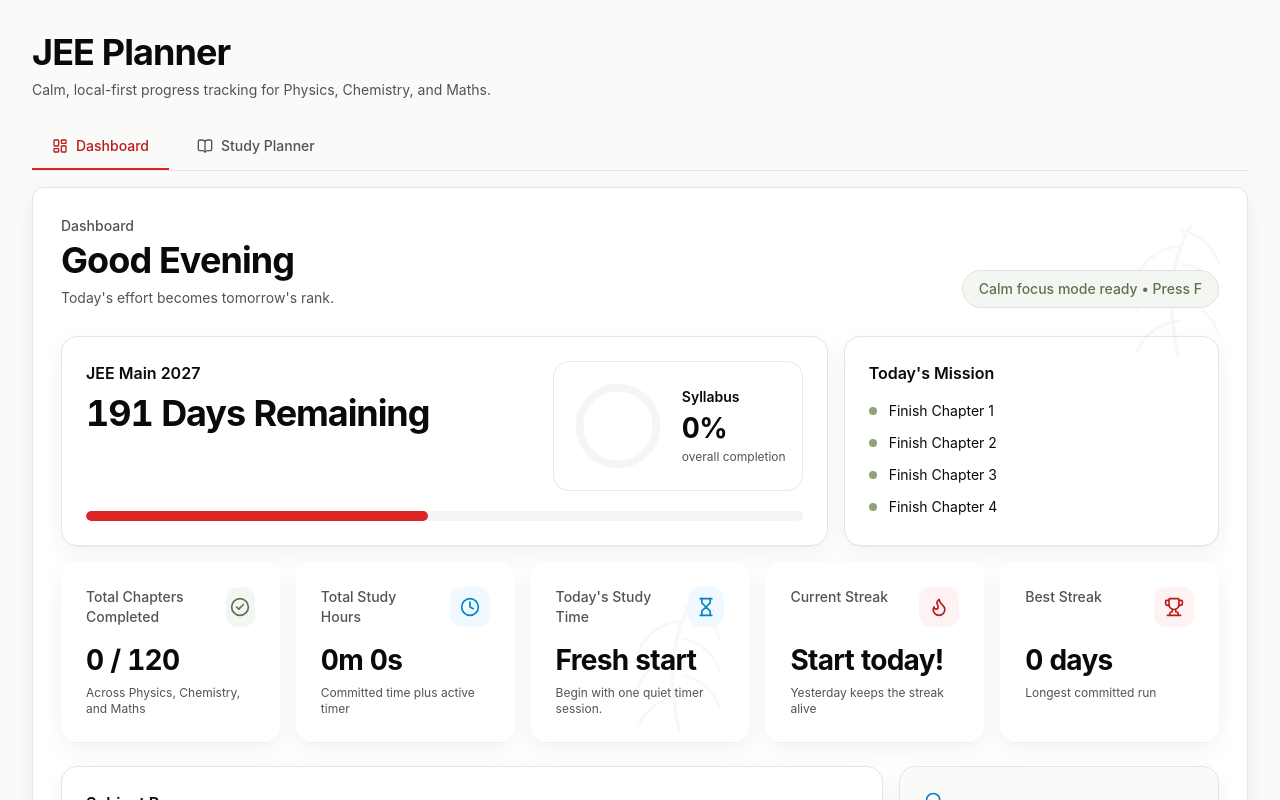
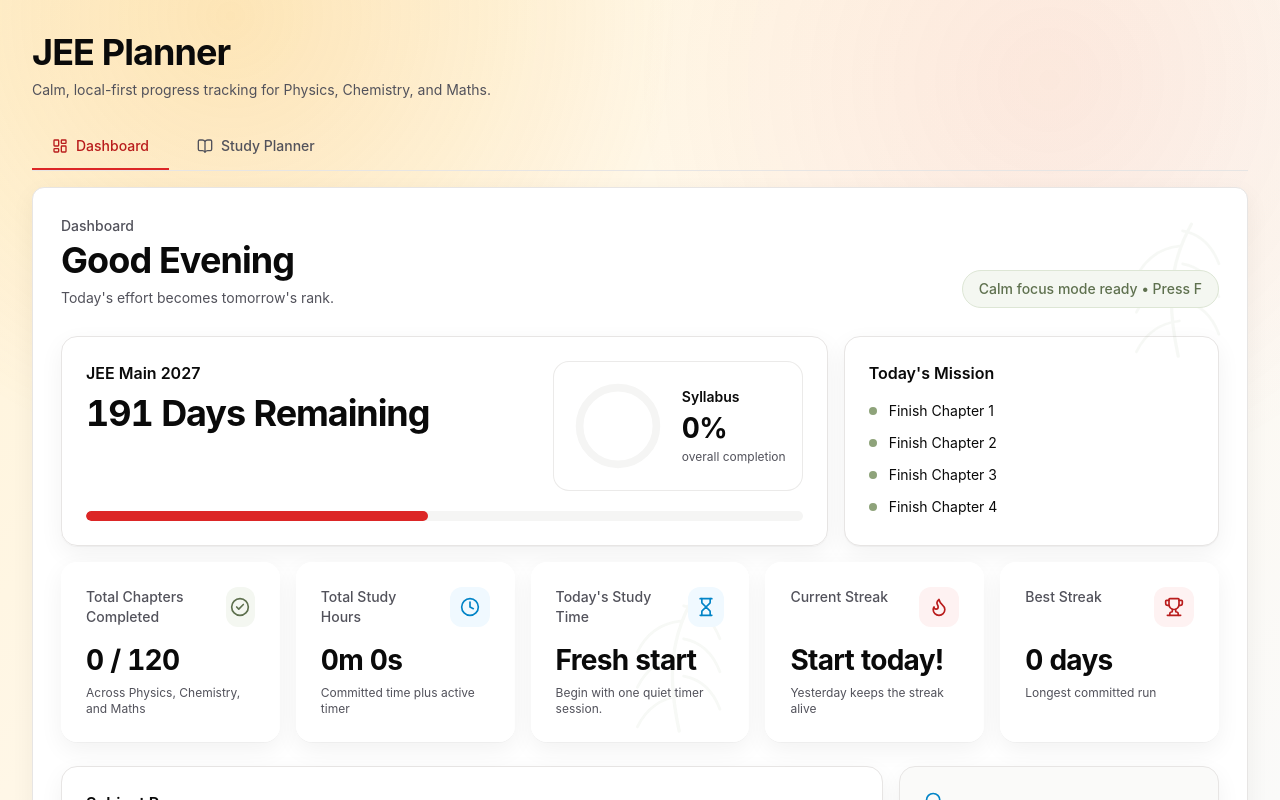
Before and after one commit to focused-asshu/jee-planner, a React (Vite) app: page / in a window 1280 px wide. Shown: the top 800 px of the page. Built offline with nearby package versions, Linux system fonts and the light colour scheme.

Commit message:
Add time-aware backgrounds and shortcut help

```diff
--- a/src/App.jsx
+++ b/src/App.jsx
@@ -8,6 +8,34 @@
 import { defaultChapters, subjectLabels } from './data/chapters';
 import { useTimer } from './hooks/useTimer';
 import { getCompletionStats } from './lib/stats';
+
+
+const getTimeOfDayTheme = (date = new Date()) => {
+  const hour = date.getHours();
+
+  if (hour >= 5 && hour < 11) {
+    return 'morning';
+  }
+
+  if (hour >= 11 && hour < 17) {
+    return 'afternoon';
+  }
+
+  if (hour >= 17 && hour < 20) {
+    return 'evening';
+  }
+
+  return 'night';
+};
+
+const shortcutRows = [
+  ['F', 'Focus Mode'],
+  ['Ctrl/Cmd + K', 'Search Chapters'],
+  ['D', 'Dashboard'],
+  ['S', 'Study Planner'],
+  ['?', 'Show Shortcuts'],
+  ['Esc', 'Close'],
+];
 
 export default function App() {
   const [activeView, setActiveView] = useState('dashboard');
@@ -24,7 +52,9 @@
   const [highlightedChapterId, setHighlightedChapterId] = useState(null);
   const [isFocusMode, setIsFocusMode] = useState(false);
   const [showShortcutHelp, setShowShortcutHelp] = useState(false);
+  const [timeOfDayTheme, setTimeOfDayTheme] = useState(() => getTimeOfDayTheme());
   const searchInputRef = useRef(null);
+  const shortcutCloseButtonRef = useRef(null);
 
   const activeChapters = defaultChapters[activeSubject];
   const activeProgress = plannerData.subjects[activeSubject];
@@ -86,6 +116,20 @@
   };
 
   useEffect(() => {
+    const updateTheme = () => setTimeOfDayTheme(getTimeOfDayTheme());
+    updateTheme();
+    const themeIntervalId = window.setInterval(updateTheme, 60 * 1000);
+
+    return () => window.clearInterval(themeIntervalId);
+  }, []);
+
+  useEffect(() => {
+    if (showShortcutHelp) {
+      window.setTimeout(() => shortcutCloseButtonRef.current?.focus(), 0);
+    }
+  }, [showShortcutHelp]);
+
+  useEffect(() => {
     const isTypingTarget = (target) => ['INPUT', 'TEXTAREA', 'SELECT'].includes(target?.tagName) || target?.isContentEditable;
     const handleKeyDown = (event) => {
       if (event.key === 'Escape') {
@@ -105,9 +149,18 @@
         setShowShortcutHelp(true);
         return;
       }
-      if (event.key.toLowerCase() === 'f') setIsFocusMode(true);
-      if (event.key.toLowerCase() === 'd') setActiveView('dashboard');
-      if (event.key.toLowerCase() === 's') setActiveView('study');
+      if (event.key.toLowerCase() === 'f') {
+        event.preventDefault();
+        setIsFocusMode((current) => !current);
+      }
+      if (event.key.toLowerCase() === 'd') {
+        event.preventDefault();
+        setActiveView('dashboard');
+      }
+      if (event.key.toLowerCase() === 's') {
+        event.preventDefault();
+        setActiveView('study');
+      }
     };
     window.addEventListener('keydown', handleKeyDown);
     return () => window.removeEventListener('keydown', handleKeyDown);
@@ -136,9 +189,11 @@
     }, 1600);
   };
 
+  const appThemeClass = `app-shell app-theme-${timeOfDayTheme}`;
+
   if (isFocusMode) {
     return (
-      <main className="min-h-screen bg-canvas text-ink">
+      <main className={`${appThemeClass} min-h-screen text-ink`}>
         <div className="flex min-h-screen items-center justify-center px-8">
           <section className="relative w-full max-w-2xl overflow-hidden rounded-3xl border border-border bg-paper p-10 text-center shadow-card">
             <div className="botanical-left" aria-hidden="true" />
@@ -167,7 +222,7 @@
   }
 
   return (
-    <main className="min-h-screen bg-canvas px-8 py-8 text-ink">
+    <main className={`${appThemeClass} min-h-screen px-8 py-8 text-ink`}>
       <section className="mx-auto max-w-7xl">
         <div className="mb-6">
           <h1 className="text-3xl font-bold tracking-tight text-ink">JEE Planner</h1>
@@ -242,10 +297,33 @@
         </div>
       </section>
       {showShortcutHelp ? (
-        <div className="fixed inset-0 z-[60] flex items-center justify-center bg-ink/20 px-4 backdrop-blur-sm" role="dialog" aria-modal="true">
-          <div className="w-full max-w-sm rounded-2xl border border-border bg-paper p-6 shadow-card">
-            <div className="flex items-center justify-between"><h2 className="text-lg font-semibold text-ink">Keyboard shortcuts</h2><button type="button" onClick={() => setShowShortcutHelp(false)} className="rounded-lg p-2 text-ink-muted hover:bg-sky-50 focus-visible:outline-none focus-visible:ring-2 focus-visible:ring-sky-600"><X className="h-4 w-4" /></button></div>
-            <dl className="mt-5 space-y-3 text-sm"><div className="flex justify-between"><dt>Focus Mode</dt><dd className="font-semibold">F</dd></div><div className="flex justify-between"><dt>Search</dt><dd className="font-semibold">Ctrl K</dd></div><div className="flex justify-between"><dt>Dashboard</dt><dd className="font-semibold">D</dd></div><div className="flex justify-between"><dt>Study Planner</dt><dd className="font-semibold">S</dd></div><div className="flex justify-between"><dt>Close</dt><dd className="font-semibold">ESC</dd></div></dl>
+        <div
+          className="fixed inset-0 z-[60] flex items-center justify-center bg-ink/20 px-4 backdrop-blur-sm"
+          role="dialog"
+          aria-modal="true"
+          aria-labelledby="shortcut-help-title"
+        >
+          <div className="w-full max-w-md rounded-2xl border border-white/70 bg-white/80 p-6 shadow-card backdrop-blur-md">
+            <div className="flex items-center justify-between gap-4">
+              <h2 id="shortcut-help-title" className="text-lg font-semibold text-ink">Keyboard shortcuts</h2>
+              <button
+                type="button"
+                ref={shortcutCloseButtonRef}
+                onClick={() => setShowShortcutHelp(false)}
+                className="inline-flex min-h-10 min-w-10 items-center justify-center rounded-lg text-ink-muted transition hover:bg-sky-50 hover:text-ink focus-visible:outline-none focus-visible:ring-2 focus-visible:ring-sky-600 focus-visible:ring-offset-2"
+                aria-label="Close keyboard shortcuts"
+              >
+                <X className="h-4 w-4" aria-hidden="true" />
+              </button>
+            </div>
+            <dl className="mt-5 space-y-3 text-sm">
+              {shortcutRows.map(([keyLabel, description]) => (
+                <div key={keyLabel} className="flex items-center justify-between gap-5 rounded-xl border border-border/70 bg-paper/70 px-3 py-2">
+                  <dt className="text-ink-muted">{description}</dt>
+                  <dd className="rounded-lg border border-border bg-canvas px-2.5 py-1 font-semibold text-ink shadow-sm">{keyLabel}</dd>
+                </div>
+              ))}
+            </dl>
           </div>
         </div>
       ) : null}
--- a/src/index.css
+++ b/src/index.css
@@ -15,12 +15,48 @@
 body {
   margin: 0;
   min-width: 1024px;
-  background:
+  background: #FAFAF9;
+}
+
+
+.app-shell {
+  --time-bg:
     radial-gradient(circle at 18% 0%, rgba(14, 165, 233, 0.08), transparent 30rem),
     radial-gradient(circle at 82% 12%, rgba(220, 38, 38, 0.055), transparent 24rem),
-    linear-gradient(135deg, rgba(255,255,255,0.76), rgba(250,250,249,0.96)),
+    linear-gradient(135deg, rgba(255, 255, 255, 0.76), rgba(250, 250, 249, 0.96)),
     #FAFAF9;
+  background: var(--time-bg);
   background-attachment: fixed;
+  transition: background 700ms ease, color 200ms ease;
+}
+
+.app-theme-morning {
+  --time-bg:
+    radial-gradient(circle at 16% 4%, rgba(251, 191, 36, 0.18), transparent 25rem),
+    radial-gradient(circle at 78% 10%, rgba(254, 226, 196, 0.58), transparent 30rem),
+    linear-gradient(135deg, #FFF7E8 0%, #FFFCF5 46%, #FAFAF9 100%);
+}
+
+.app-theme-afternoon {
+  --time-bg:
+    radial-gradient(circle at 18% 0%, rgba(14, 165, 233, 0.075), transparent 30rem),
+    radial-gradient(circle at 84% 16%, rgba(221, 230, 213, 0.42), transparent 24rem),
+    linear-gradient(135deg, rgba(255, 255, 255, 0.92), rgba(250, 250, 249, 0.98)),
+    #FAFAF9;
+}
+
+.app-theme-evening {
+  --time-bg:
+    radial-gradient(circle at 18% 2%, rgba(245, 158, 11, 0.18), transparent 28rem),
+    radial-gradient(circle at 82% 10%, rgba(220, 38, 38, 0.08), transparent 26rem),
+    linear-gradient(135deg, #FFF3D7 0%, #FFF8EB 48%, #FAFAF9 100%);
+}
+
+.app-theme-night {
+  --time-bg:
+    radial-gradient(circle at 18% 0%, rgba(14, 165, 233, 0.055), transparent 28rem),
+    radial-gradient(circle at 80% 12%, rgba(120, 113, 108, 0.16), transparent 24rem),
+    linear-gradient(135deg, #EDE7DD 0%, #F6F0E8 52%, #F9F6F1 100%);
 }
 
 body::before {
```
